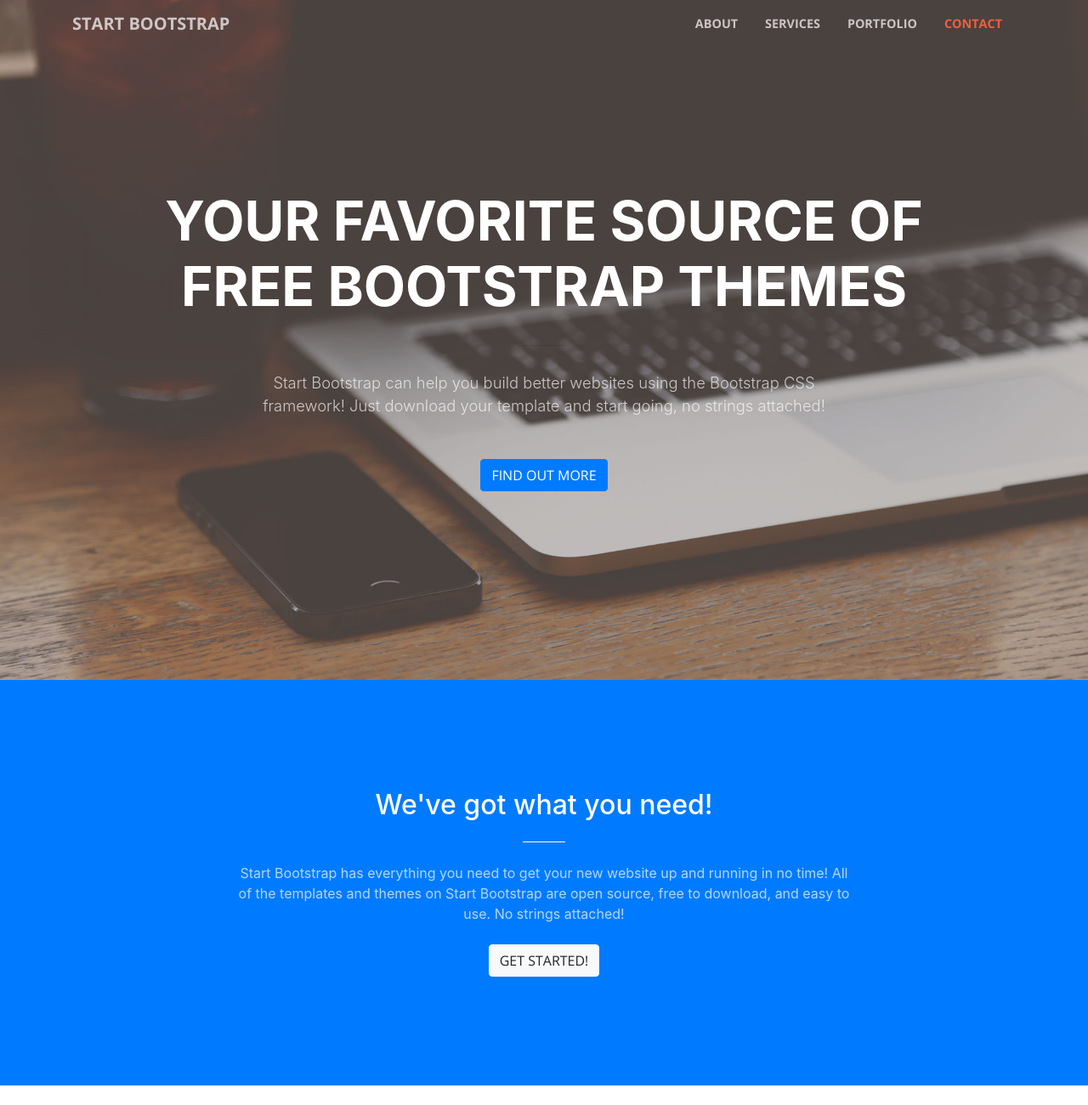
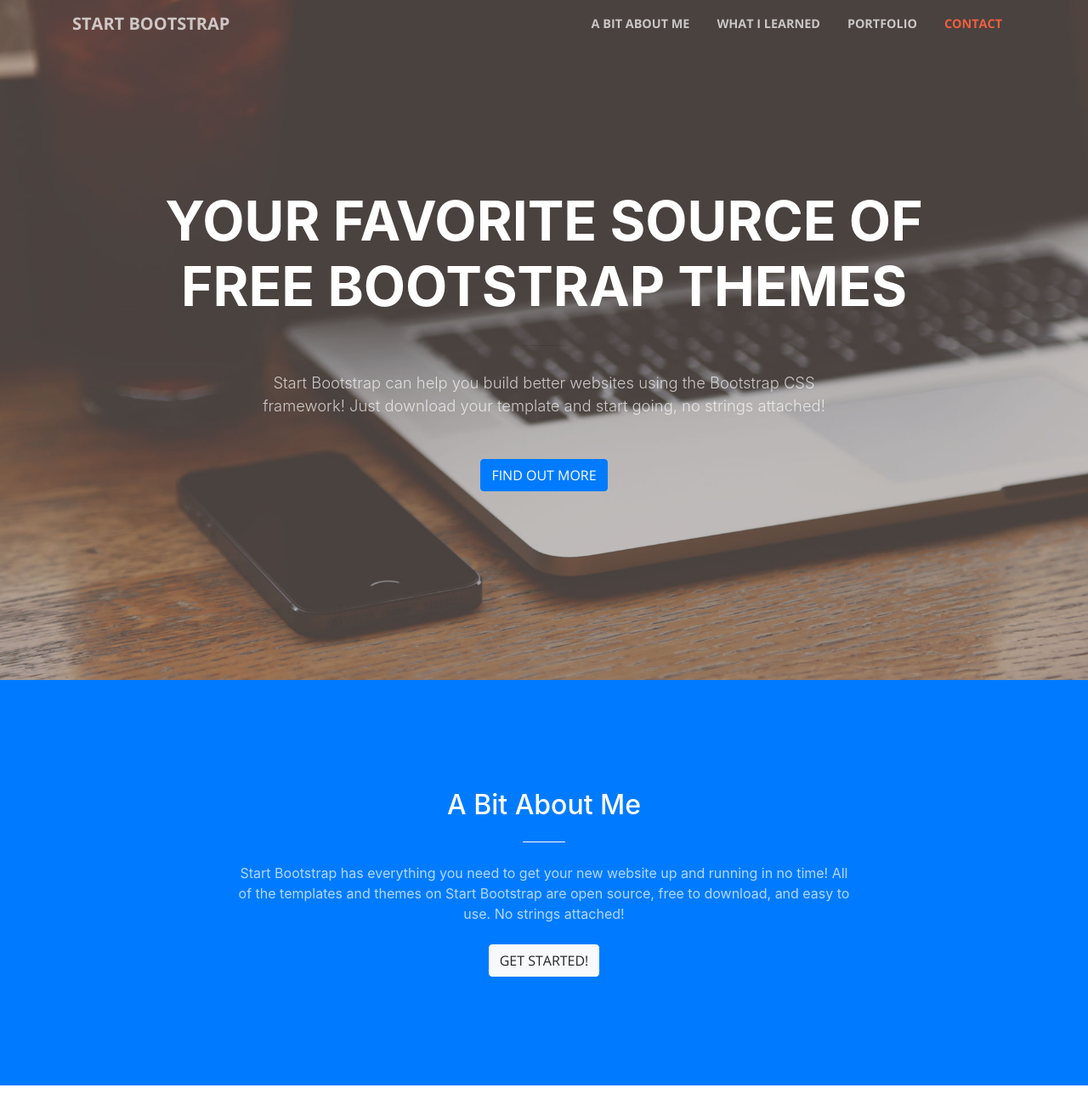
Before and after one commit to juwairya03/juwairya03.github.io, a website with bundled scripts: page index.html in a window 1280 px wide. Shown: the top 1300 px of the page at 85% size. Built offline with nearby package versions, Linux system fonts and the light colour scheme.

Commit message:
2nd shot

```diff
--- a/index.html
+++ b/index.html
@@ -8,7 +8,7 @@
     <meta name="description" content="">
     <meta name="author" content="">
 
-    <title>Creative - Start Bootstrap Theme</title>
+    <title>Welcome to My Portfolio!</title>
 
     <!-- Bootstrap core CSS -->
     <link href="vendor/bootstrap/css/bootstrap.min.css" rel="stylesheet">
@@ -38,10 +38,10 @@
         <div class="collapse navbar-collapse" id="navbarResponsive">
           <ul class="navbar-nav ml-auto">
             <li class="nav-item">
-              <a class="nav-link js-scroll-trigger" href="#about">About</a>
+              <a class="nav-link js-scroll-trigger" href="#about">A Bit About Me</a>
             </li>
             <li class="nav-item">
-              <a class="nav-link js-scroll-trigger" href="#services">Services</a>
+              <a class="nav-link js-scroll-trigger" href="#services">What I Learned</a>
             </li>
             <li class="nav-item">
               <a class="nav-link js-scroll-trigger" href="#portfolio">Portfolio</a>
@@ -75,7 +75,7 @@
       <div class="container">
         <div class="row">
           <div class="col-lg-8 mx-auto text-center">
-            <h2 class="section-heading text-white">We've got what you need!</h2>
+            <h2 class="section-heading text-white">A Bit About Me</h2>
             <hr class="light my-4">
             <p class="text-faded mb-4">Start Bootstrap has everything you need to get your new website up and running in no time! All of the templates and themes on Start Bootstrap are open source, free to download, and easy to use. No strings attached!</p>
             <a class="btn btn-light btn-xl js-scroll-trigger" href="#services">Get Started!</a>
```
Also changed, not shown: README.md.
